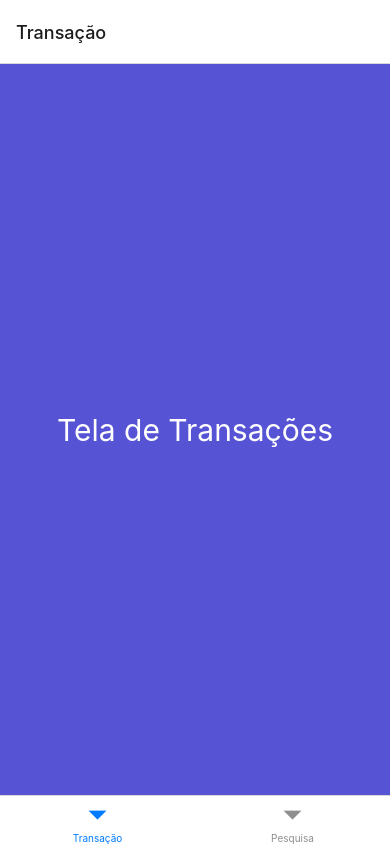
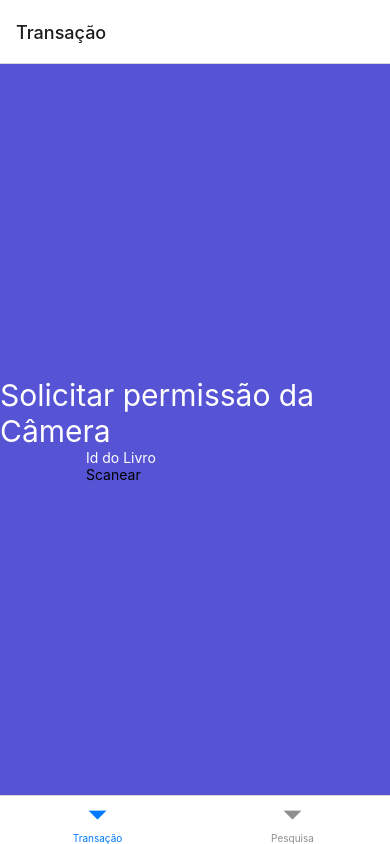
Before and after one commit to Biabs01/BibliotecaSQ3, a React Native app: screen / in a window 390 px wide. Built offline with nearby package versions, Linux system fonts and the light colour scheme.

Commit message:
modified:   App.js new file:   components/BottomTabNavigator.js modified:   package.json modified:   screens/Transactions.js modified:   yarn.lock

```diff
--- a/App.js
+++ b/App.js
@@ -1,19 +1,8 @@
 import React, {Component} from 'react';
-import { NavigationContainer } from '@react-navigation/native';
-import { createBottomTabNavigator } from '@react-navigation/bottom-tabs';
-import TransactionsScreen from './screens/Transactions';
-import SearchScreen from './screens/Search';
-import { render } from 'react-dom';
+import BottomTabNavigator from './components/BottomTabNavigator';
 
-const Tab = createBottomTabNavigator();
-
-export default function App() {
-    return(
-      <NavigationContainer>
-        <Tab.Navigator>
-          <Tab.Screen name='Transação' component={TransactionsScreen}/>
-          <Tab.Screen name='Pesquisa' component={SearchScreen}/>
-        </Tab.Navigator>
-      </NavigationContainer>
-    )
+export default class App extends Component{
+    render() {
+      return <BottomTabNavigator/>
+    }
 }
--- /dev/null
+++ b/components/BottomTabNavigator.js
@@ -0,0 +1,21 @@
+import React, {Component} from 'react';
+import { NavigationContainer } from '@react-navigation/native';
+import { createBottomTabNavigator } from '@react-navigation/bottom-tabs';
+import TransactionsScreen from '../screens/Transactions';
+import SearchScreen from '../screens/Search';
+import { render } from 'react-dom';
+
+const Tab = createBottomTabNavigator();
+
+export default class BottomTabNavigator extends Component {
+    render(){
+        return(
+        <NavigationContainer>
+            <Tab.Navigator>
+            <Tab.Screen name='Transação' component={TransactionsScreen}/>
+            <Tab.Screen name='Pesquisa' component={SearchScreen}/>
+            </Tab.Navigator>
+        </NavigationContainer>
+        )
+    }
+}
--- a/package.json
+++ b/package.json
@@ -15,6 +15,7 @@
     "@react-navigation/stack": "^6.3.20",
     "expo": "~49.0.15",
     "expo-barcode-scanner": "~12.5.3",
+    "expo-permissions": "~14.2.1",
     "expo-status-bar": "~1.6.0",
     "react": "18.2.0",
     "react-dom": "^18.2.0",
--- a/screens/Transactions.js
+++ b/screens/Transactions.js
@@ -1,11 +1,53 @@
 import React, {Component} from 'react';
-import {View, Text, StyleSheet} from 'react-native';
+import {View, Text, StyleSheet, TextInput, TouchableOpacity} from 'react-native';
+import * as Permissions from 'expo-permissions';
+import { BarCodeScanner } from 'expo-barcode-scanner';
 
 export default class TransactionsScreen extends Component{
+    constructor(props){
+        super(props);
+        this.state = {
+            domState: 'normal',
+            hasCameraPermissions: null,
+            scanned: false,
+            scannedData: ''
+        };
+    }
+
+    getCameraPermissions = async domState =>{
+        const {status} = await Permissions.askAsync(Permissions.CAMERA);
+        this.setState({
+            hasCameraPermissions: status === 'granted',
+            domState: domState,
+            scanned: false
+        });
+    }
+
     render(){
+        const {domState, hasCameraPermissions, scanned, scannedData} = this.state;
         return(
             <View style={styles.container}>
-                <Text style={styles.text}>Tela de Transações</Text>
+                <Text style={styles.text}>
+                    {hasCameraPermissions ? scannedData : "Solicitar permissão da Câmera"}
+                </Text>
+                <View style={styles.lowerContainer}>
+                    <View style={styles.textinputContainer}>
+                        <TextInput
+                            style={styles.textinput}
+                            placeholder={'Id do Livro'}
+                            placeholderTextColor={"#FFFFFF"}
+                            //value={bookId}
+                        />
+                        <TouchableOpacity
+                            style={styles.scanbutton}
+                            onPress={() => this.getCameraPermissions("scanner")}
+                        >
+                            <Text style={styles.scanbuttonText}>
+                                Scanear
+                            </Text>
+                        </TouchableOpacity>
+                    </View>
+                </View>
             </View>
         )
     }
```
Also changed, not shown: 1 other file (tests, documents, lock files or other folders).
